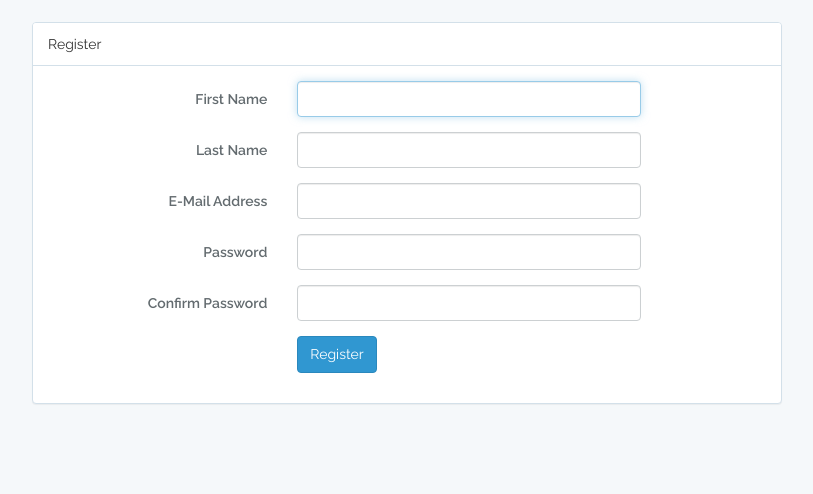
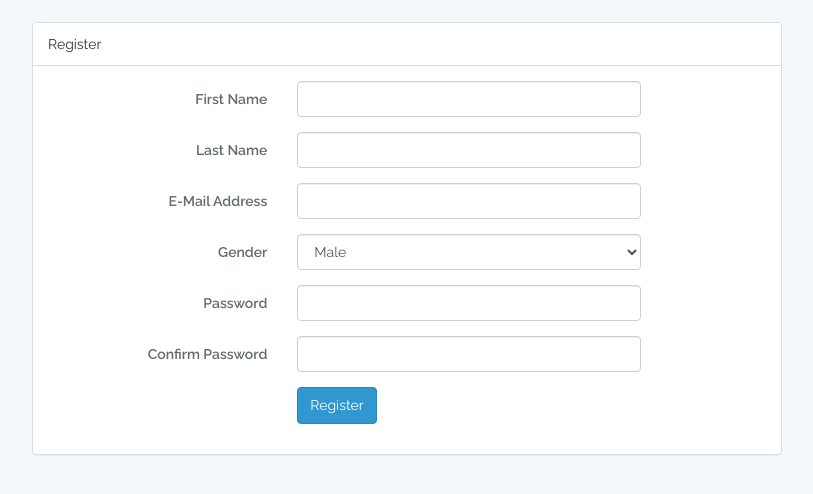
Before and after one commit to EsraaMahmoudMohamed/Talentoon, a Laravel app: page /register in a window 1280 px wide. Shown: the part 51-545 px from the top of the page, without its empty margins (233-1046 px from the left). Run offline with Laravel 8, Linux system fonts and the light colour scheme.

Commit message:
add gender to register

```diff
--- a/talentoon/app/Http/Controllers/Auth/RegisterController.php
+++ b/talentoon/app/Http/Controllers/Auth/RegisterController.php
@@ -50,6 +50,7 @@ class RegisterController extends Controller
         return Validator::make($data, [
             'first_name' => 'required|string|max:255',
             'last_name' => 'required|string|max:255',
+            'gender' => 'required|string',
             'email' => 'required|string|email|max:255|unique:users',
             'password' => 'required|string|min:6|confirmed',
         ]);
@@ -66,6 +67,7 @@ class RegisterController extends Controller
         return User::create([
             'first_name' => $data['first_name'],
             'last_name' => $data['last_name'],
+            'gender' => $data['gender'],
             'email' => $data['email'],
             'password' => bcrypt($data['password']),
         ]);
--- a/talentoon/resources/views/auth/register.blade.php
+++ b/talentoon/resources/views/auth/register.blade.php
@@ -50,6 +50,16 @@
                                 @endif
                             </div>
                         </div>
+                        <div class="form-group{{ $errors->has('gender') ? ' has-error' : '' }}">
+                            <label for="gender" class="col-md-4 control-label">Gender</label>
+                            <div class="col-md-6">
+                        <select class="form-control" name="gender">
+                            <option value="male">Male</option>
+                            <option value="female">Female</option>
+
+                        </select>
+                    </div>
+                    </div>
 
                         <div class="form-group{{ $errors->has('password') ? ' has-error' : '' }}">
                             <label for="password" class="col-md-4 control-label">Password</label>
@@ -73,6 +83,7 @@
                             </div>
                         </div>
 
+
                         <div class="form-group">
                             <div class="col-md-6 col-md-offset-4">
                                 <button type="submit" class="btn btn-primary">
```
Also changed, not shown: talentoon/app/Category.php (deleted, +0 -10 lines).
